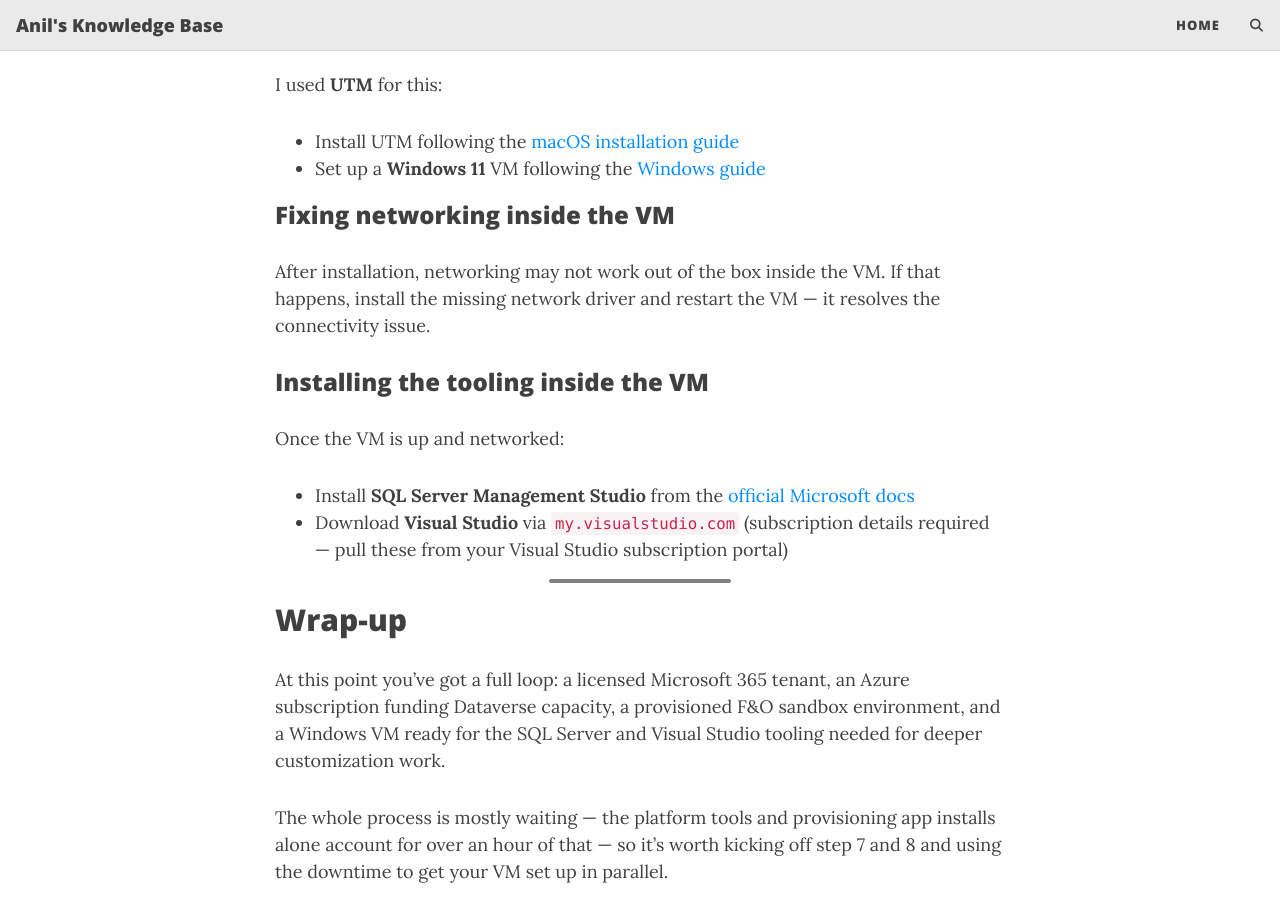
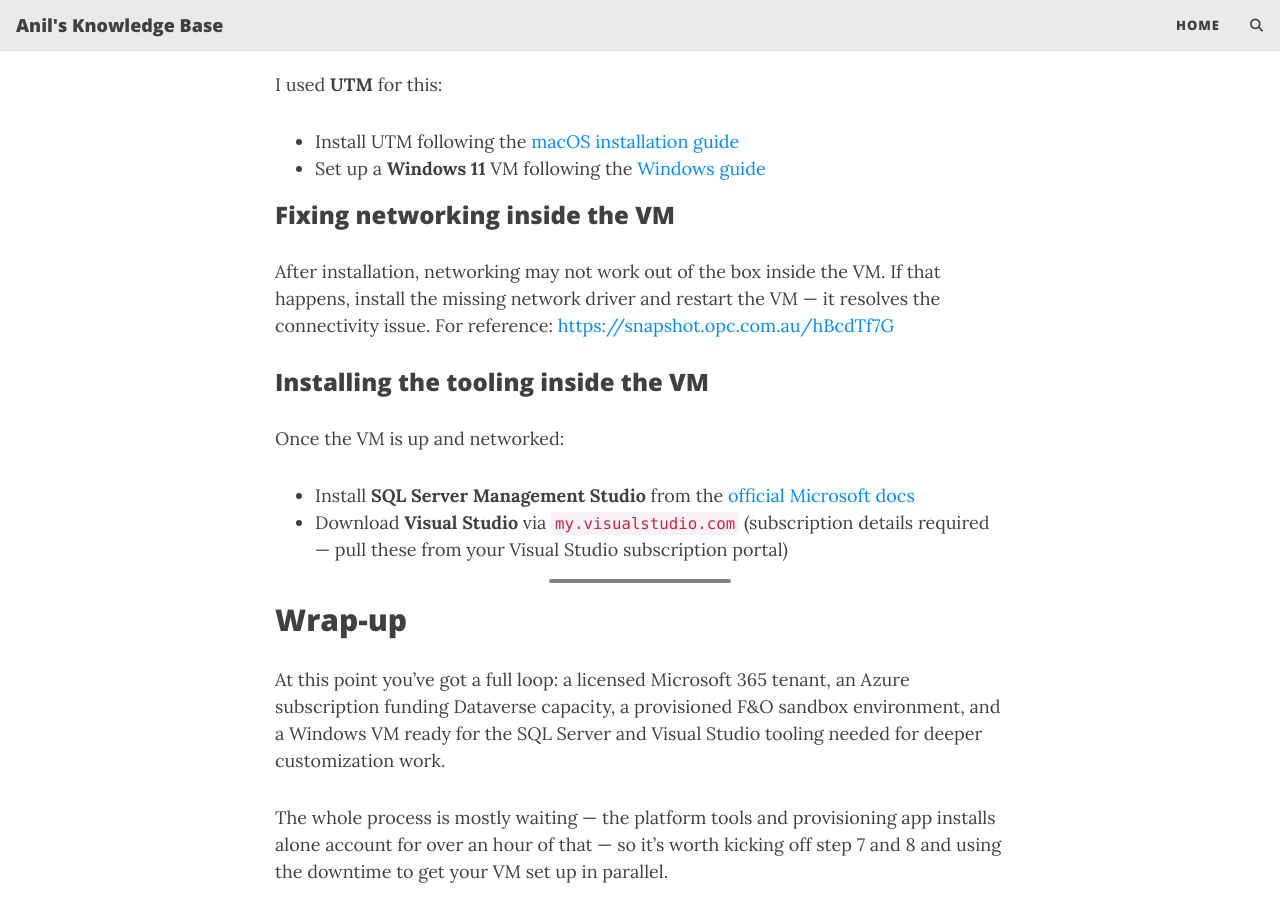
Before and after one commit to athapa07/knowledge-base.github.io, a Jekyll site: the page built from _posts/2026-08-19-setting-up-dynamics-365-f-&-o.md, in a window 1280 px wide and 900 px high, scrolled down 3041 px. Built offline with Jekyll 4.4.1, drawn with Linux system fonts in a browser that asks for light colours; comment, search, counter and statistics services are not loaded.

```diff
--- a/_posts/2026-08-19-setting-up-dynamics-365-f-&-o.md
+++ b/_posts/2026-08-19-setting-up-dynamics-365-f-&-o.md
@@ -81,7 +81,7 @@
 ### Fixing networking inside the VM
 
 After installation, networking may not work out of the box inside the VM. If that happens, install the missing network driver and restart the VM — it resolves the connectivity issue.
-<!-- https://snapshot.opc.com.au/hBcdTf7G -->
+For reference: [https://snapshot.opc.com.au/hBcdTf7G](https://snapshot.opc.com.au/hBcdTf7G)
 
 ### Installing the tooling inside the VM
 
```
